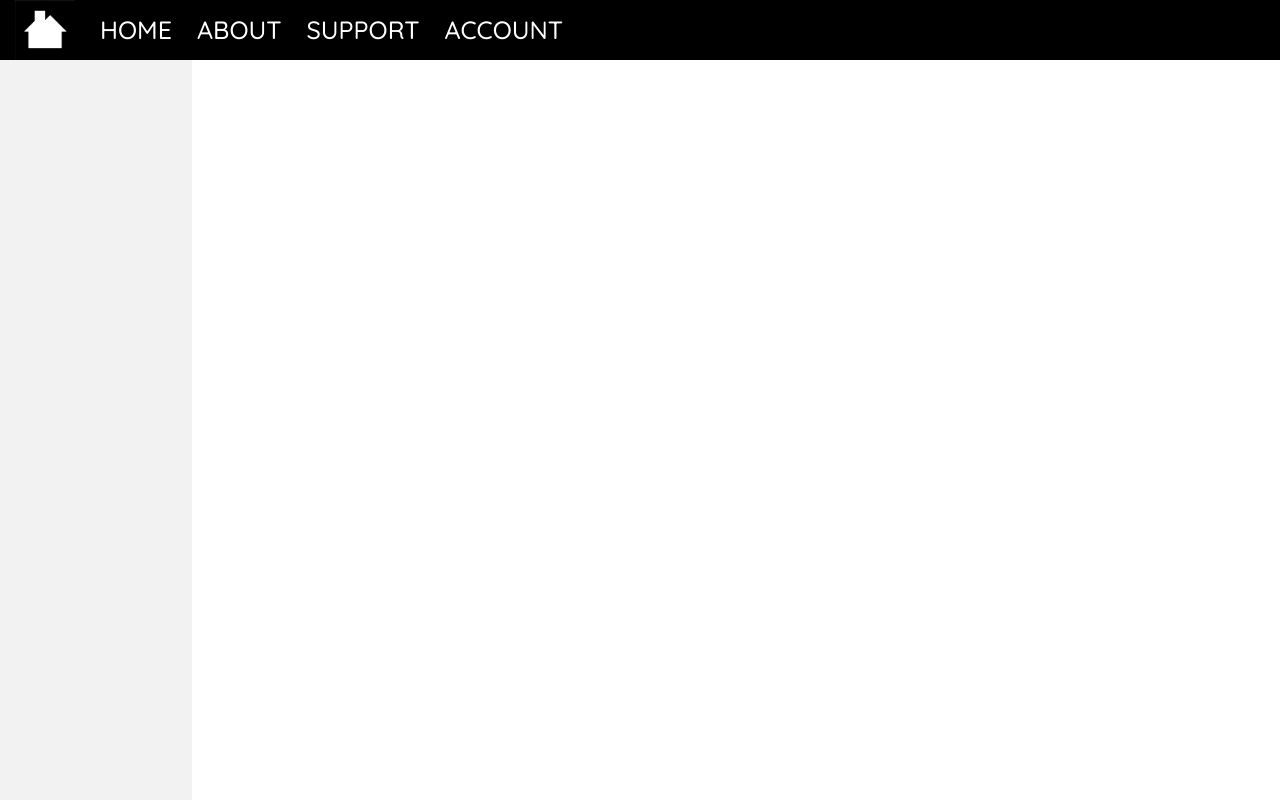
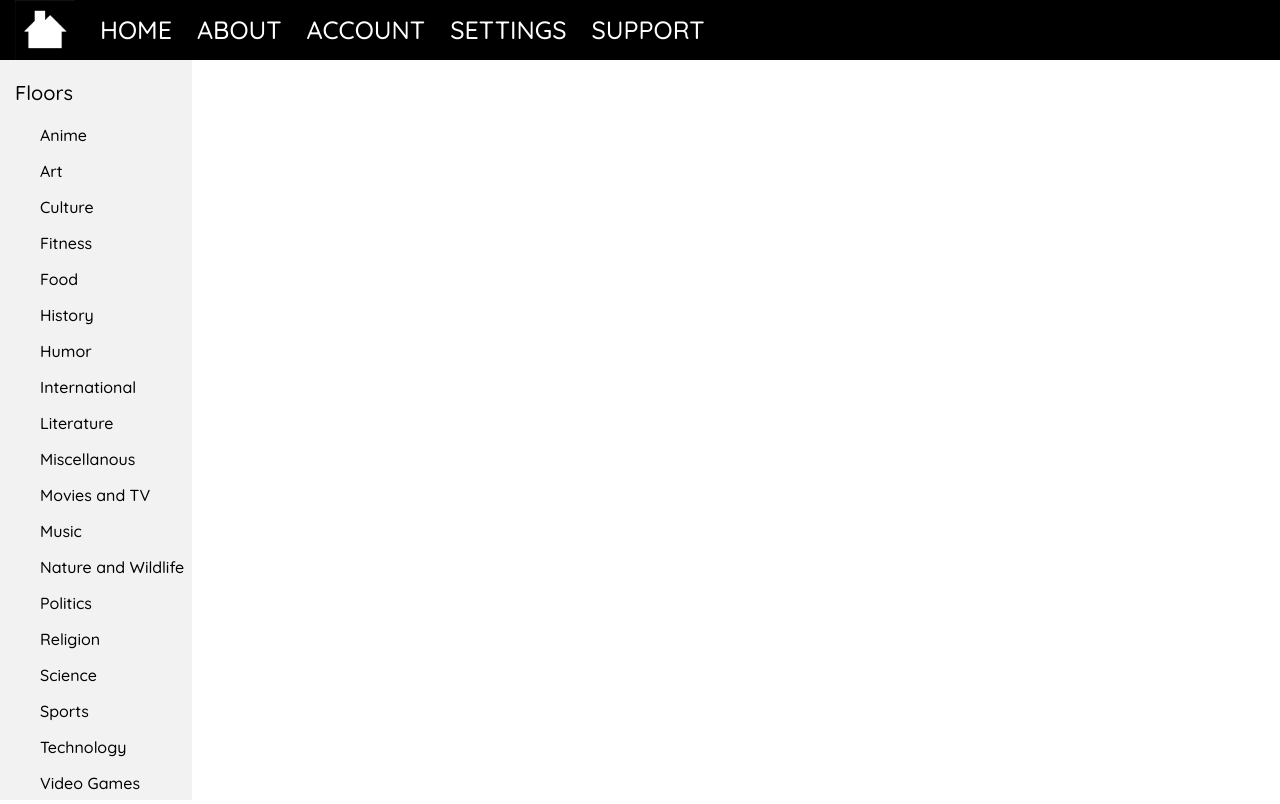
Before and after one commit to AbhinavDusi/many-rooms, a React (Create React App) app: page / in a window 1280 px wide. Built offline with nearby package versions, Linux system fonts and the light colour scheme.

Commit message:
Floors Added

```diff
--- /dev/null
+++ b/src/FloorList.js
@@ -0,0 +1,58 @@
+import React, { Component } from 'react';
+import FloorListItem from './FloorListItem';
+
+export default class FloorList extends Component {
+    weightStyle = {
+        fontWeight: 'normal'
+    }
+
+    state = {
+        floors: [
+            {name: 'Anime', weightStyle: {...this.weightStyle}},
+            {name: 'Art', weightStyle: {...this.weightStyle}},
+            {name: 'Culture', weightStyle: {...this.weightStyle}},
+            {name: 'Fitness', weightStyle: {...this.weightStyle}},
+            {name: 'Food', weightStyle: {...this.weightStyle}},
+            {name: 'History', weightStyle: {...this.weightStyle}},
+            {name: 'Humor', weightStyle: {...this.weightStyle}},
+            {name: 'International', weightStyle: {...this.weightStyle}},
+            {name: 'Literature', weightStyle: {...this.weightStyle}},
+            {name: 'Miscellanous', weightStyle: {...this.weightStyle}},
+            {name: 'Movies and TV', weightStyle: {...this.weightStyle}},
+            {name: 'Music', weightStyle: {...this.weightStyle}},
+            {name: 'Nature and Wildlife', weightStyle: {...this.weightStyle}},
+            {name: 'Politics', weightStyle: {...this.weightStyle}},
+            {name: 'Religion', weightStyle: {...this.weightStyle}},
+            {name: 'Science', weightStyle: {...this.weightStyle}},
+            {name: 'Sports', weightStyle: {...this.weightStyle}},
+            {name: 'Technology', weightStyle: {...this.weightStyle}},
+            {name: 'Video Games', weightStyle: {...this.weightStyle}}
+        ]
+    }
+
+    handleSelection = selection => {
+        const floors = [...this.state.floors];
+        floors.forEach(floor => {
+            floor.weightStyle.fontWeight = 'normal';
+        });
+        const index = floors.indexOf(selection);
+        floors[index] = {...selection};
+        floors[index].weightStyle.fontWeight = 'bold';
+        this.setState({floors});
+    }
+
+    render() {
+        return (
+            <div>
+                {this.state.floors.map(
+                    floor =>
+                        <FloorListItem
+                            key = {floor.name}
+                            floorItem = {floor}
+                            onSelect = {this.handleSelection}
+                        />
+                )}
+            </div>
+        );
+    }
+}
--- /dev/null
+++ b/src/FloorListItem.js
@@ -0,0 +1,35 @@
+import React, { Component } from 'react';
+
+export default class FloorListItem extends Component {
+    state = {
+        pStyle: {
+            fontFamily: 'Quicksand',
+            paddingLeft: '40px'
+        }
+    }
+
+    handleMouseEnter = () => {
+        const pStyle = {...this.state.pStyle};
+        pStyle.textDecoration = 'underline';
+        this.setState({pStyle});
+    }
+
+    handleMouseLeave = () => {
+        const pStyle = {...this.state.pStyle};
+        pStyle.textDecoration = 'none';
+        this.setState({pStyle});
+    }
+
+    render() {
+        return (
+            <p
+                style = {{...this.props.floorItem.weightStyle, ...this.state.pStyle}}
+                onMouseEnter = {this.handleMouseEnter}
+                onMouseLeave = {this.handleMouseLeave}
+                onMouseDown = {() => this.props.onSelect(this.props.floorItem)}
+            >
+                {this.props.floorItem.name}
+            </p>
+        );
+    }
+}
--- a/src/Navbar.js
+++ b/src/Navbar.js
@@ -25,8 +25,9 @@ export default class Navbar extends Component {
                 <img src = {logo} alt = 'Logo' style = {imgStyle} />
                 <NavbarOption value = 'HOME'/>
                 <NavbarOption value = 'ABOUT'/>
+                <NavbarOption value = 'ACCOUNT'/>
+                <NavbarOption value = 'SETTINGS'/>
                 <NavbarOption value = 'SUPPORT'/>
-                <NavbarOption value = 'ACCOUNT'/>
             </div>
         );
     }
--- a/src/NavbarOption.js
+++ b/src/NavbarOption.js
@@ -11,6 +11,10 @@ export default class NavbarOption extends Component {
             fontSize: '25px',
             fontFamily: 'Quicksand',
             textDecoration: 'none'
+        },
+        aStyle: {
+            textDecoration: 'none',
+            color: 'white'
         }
     }
 
@@ -33,7 +37,11 @@ export default class NavbarOption extends Component {
                 onMouseEnter = {this.handleMouseEnter}
                 onMouseLeave = {this.handleMouseLeave}
             >
-                {this.props.value}
+                <a
+                    href = {`/${this.props.value.toLowerCase()}`}
+                    style = {this.state.aStyle}>
+                    {this.props.value}
+                </a>
             </div>
         );
     }
--- a/src/OptionsPanel.js
+++ b/src/OptionsPanel.js
@@ -1,16 +1,28 @@
 import React, { Component } from 'react';
+import FloorList from './FloorList'
 
 export default class OptionsPanel extends Component {
     render() {
-        const divStyle = {
+        const outerDivStyle = {
             float: 'left',
             height: '100%',
             width: '15%',
             backgroundColor: '#f2f2f2'
         }
 
+        const pStyle = {
+            paddingLeft: '15px',
+            fontFamily: 'Quicksand',
+            fontSize: '20px'
+        }
+
         return (
-            <div style = {divStyle}></div>
+            <div style = {outerDivStyle}>
+                <div>
+                    <p style = {pStyle}>Floors</p>
+                    <FloorList />
+                </div>
+            </div>
         );
     }
 }
```
